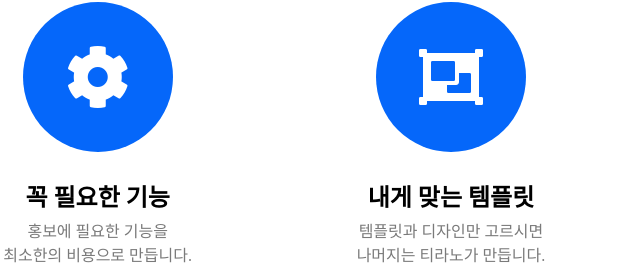
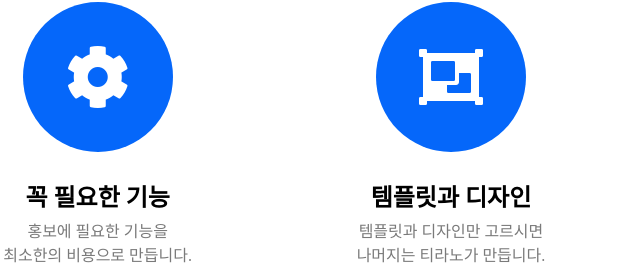
Before and after one commit to tyrannolab/main, a plain HTML site: page index.html in a window 1280 px wide. Shown: the part 1154-1426 px from the top of the page, 189-829 px from the left. Drawn offline with nearby package versions, Linux system fonts and the light colour scheme; a script that the page names is missing; a web font is replaced by a local one.

Commit message:
Add files via upload

```diff
--- a/index.html
+++ b/index.html
@@ -266,7 +266,7 @@
                                     <div class="circle">
                                         <i class="fas fa-object-group"></i>
                                     </div>
-                                    <h2>내게 맞는 템플릿</h2>
+                                    <h2>템플릿과 디자인</h2>
                                     <p>템플릿과 디자인만 고르시면
                                         <br>나머지는 티라노가 만듭니다.
                                     </p>
@@ -421,7 +421,7 @@
                     <div class="title_9">
                         <div class="flex-container">
                             <h1 data-aos="fade-in" data-aos-duration="1000" data-aos-delay="0">
-                                내게 맞는 템플릿
+                                템플릿과 디자인
                             </h1>
                         </div>
                     </div>
```
